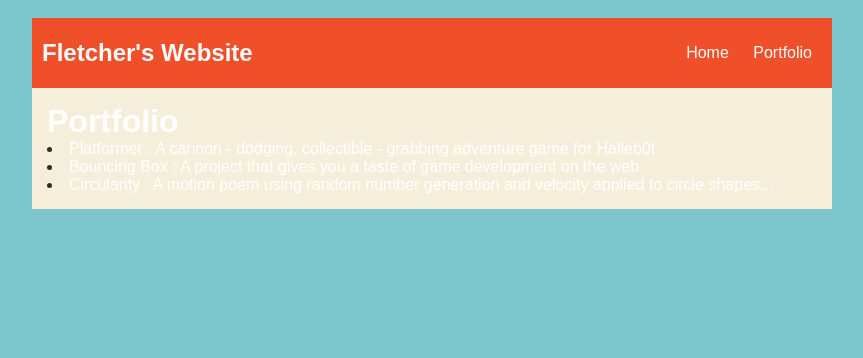
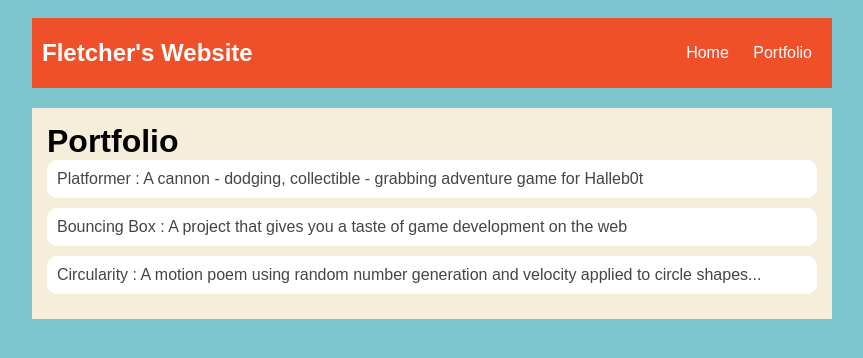
Before and after one commit to Fblume04/Fblume04.github.io, a plain HTML site: page portfolio.html in a window 1280 px wide. Shown: the whole page, without its empty margins (208-1071 px from the left). Drawn offline with Linux system fonts and the light colour scheme.

Commit message:
Fixing portfolio

```diff
--- a/portfolio.html
+++ b/portfolio.html
@@ -1,12 +1,14 @@
 <!DOCTYPE HTML>
 <html>
-    <head> <title> Fletcher's Portfolio </title>
+
+<head>
+    <title> Fletcher's Portfolio </title>
     <link rel="stylesheet" href="style.css">
 </head>
+
 <body>
     <div id="all-contents">
         <nav>
-            </main>
             <h1>Fletcher's Website</h1>
             <ul id="nav-ul">
                 <li class="nav-li">
@@ -20,12 +22,17 @@
         <main>
             <div class="content">
                 <h1>Portfolio</h1>
-                <u1 id="Portfolio">
-                    <li><a href="projects/platformer/">Platformer : A cannon - dodging, collectible - grabbing adventure game for Halleb0t</a></li>
-                    <li><a href="projects/bouncing-box/">Bouncing Box : A project that gives you a taste of game development on the web </a></li>
-                    <li><a href="projects/circularity/">Circularity : A motion poem using random number generation and velocity applied to circle shapes...</a></li>
+                <u1 id="portfolio">
+                    <li><a href="projects/platformer/">Platformer : A cannon - dodging, collectible - grabbing adventure
+                            game for Halleb0t</a></li>
+                    <li><a href="projects/bouncing-box/">Bouncing Box : A project that gives you a taste of game
+                            development on the web </a></li>
+                    <li><a href="projects/circularity/">Circularity : A motion poem using random number generation and
+                            velocity applied to circle shapes...</a></li>
                 </u1>
             </div>
+        </main>
     </div>
 </body>
+
 </html>
--- a/style.css
+++ b/style.css
@@ -15,6 +15,7 @@ nav {
    margin: 0 auto;
     display: flex;
     padding: 10px;
+    margin-bottom: 20px;
 }
 h1 {
     display: flex;
@@ -60,3 +61,28 @@ main {
 h2, h3 {
     margin: 0px;
 }
+         /* portfolio styles */
+         .content h1 {
+            color: black;
+        }
+
+        #portfolio {
+            list-style-type: none;
+            padding-left: 0;
+        }
+
+        #portfolio li {
+            background: #fff;
+            padding: 10px;
+            border-radius: 10px;
+            margin-bottom: 10px;
+        }
+
+        #portfolio li:hover {
+            background: #eee;
+        }
+
+        #portfolio a {
+            text-decoration: none;
+            color: #454545;
+        }
```
Also changed, not shown: index.html (+8 -8 lines). Lines whose indentation alone changed are shown as unchanged.
